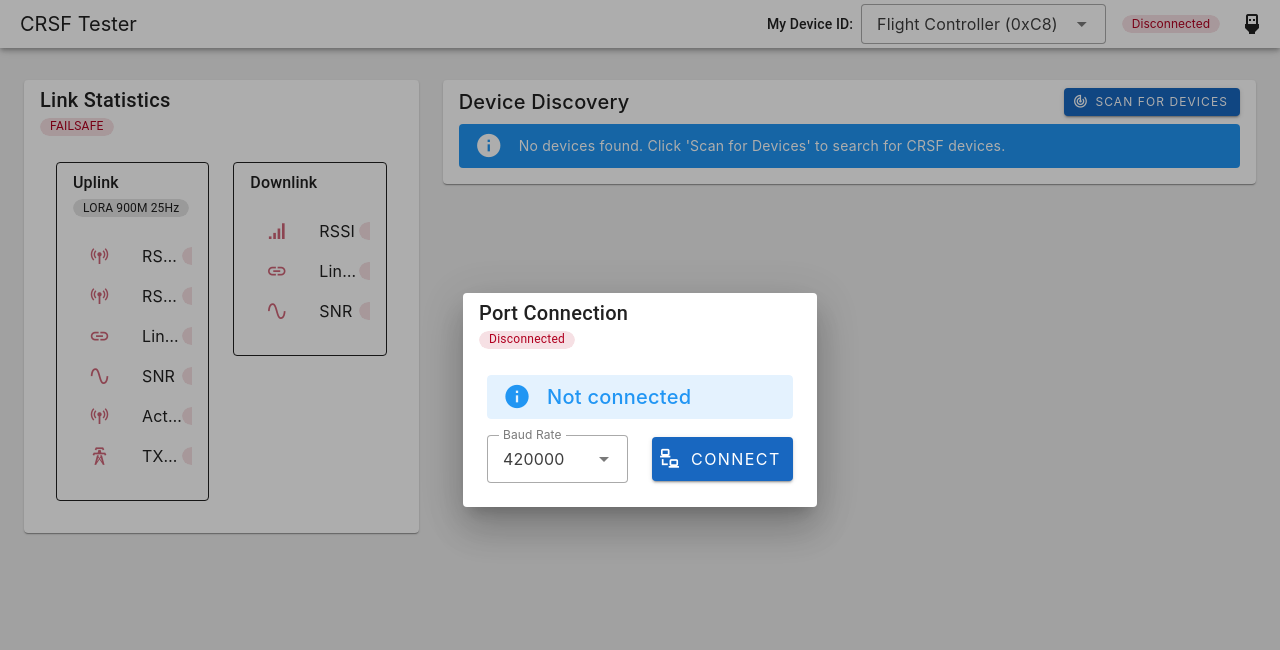
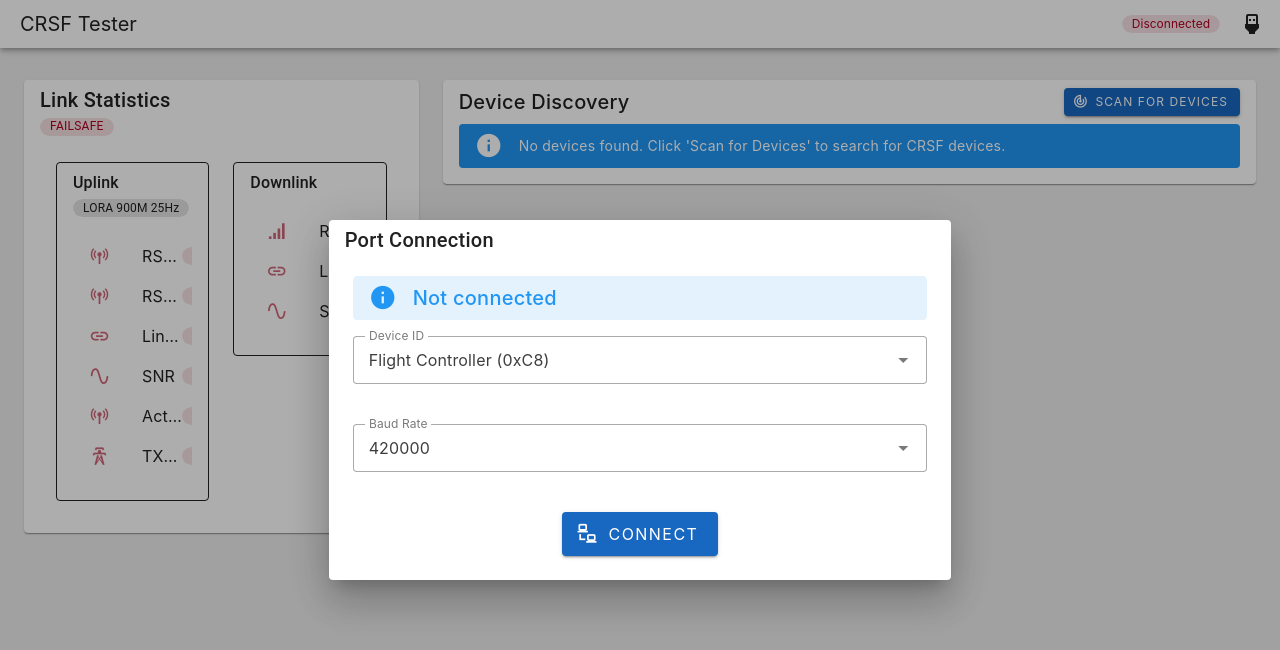
Before and after one commit to pkendall64/CRSF-Tester, a Vue app: page / in a window 1280 px wide. Shown: the top 650 px of the page. Built offline with nearby package versions, Linux system fonts and the light colour scheme.

Commit message:
Put the selected device id onto the connection dialog

```diff
--- a/src/App.vue
+++ b/src/App.vue
@@ -15,21 +15,10 @@ const connectionDialog = ref(true)
 const { isConnected } = useSerialPort()
 const { selectedDeviceId } = useDeviceId()
 const selectedDevice = ref(null)
-const showAttitude = ref(false)
 const showGps = ref(false)
 const showChannels = ref(false)
-const showLinkStats = ref(false)
-const showDeviceDiscovery = ref(false)
 const showBattery = ref(false)
 const showAttitude3D = ref(false)
-
-// Device ID options
-const deviceIds = [
-  { title: 'Flight Controller (0xC8)', value: '0xC8' },
-  { title: 'Radio Transmitter (0xEA)', value: '0xEA' },
-  { title: 'USB Device (0x10)', value: '0x10' },
-  { title: 'Broadcast (0x00)', value: '0x00' }
-]
 
 const onConnected = (connectionInfo) => {
   console.log('Connected to port:', connectionInfo)
@@ -70,9 +59,6 @@ const getStatusColor = computed(() => {
     <v-app-bar>
       <v-app-bar-title>CRSF Tester</v-app-bar-title>
       <template v-slot:append>
-        <span class="text-subtitle-2 mr-2">My Device ID:</span>
-        <v-select v-model="selectedDeviceId" :items="deviceIds" density="compact" hide-details
-          class="device-select mr-4" variant="outlined" />
         <v-chip :color="getStatusColor" size="small" class="mr-2">
           {{ getConnectionStatus }}
         </v-chip>
@@ -129,8 +115,15 @@ const getStatusColor = computed(() => {
 
     <!-- Connection Dialog -->
     <v-dialog v-model="connectionDialog" persistent width="auto">
-      <SerialPortConnection ref="serialPort" :initial-baud-rate="115200" @connected="onConnected"
-        @disconnected="onDisconnected" @error="onError" @status-change="onStatusChange" />
+      <SerialPortConnection
+        ref="serialPort"
+        :initial-baud-rate="115200"
+        v-model:selected-device-id="selectedDeviceId"
+        @connected="onConnected"
+        @disconnected="onDisconnected"
+        @error="onError"
+        @status-change="onStatusChange"
+      />
     </v-dialog>
   </v-app>
 </template>
@@ -141,19 +134,6 @@ const getStatusColor = computed(() => {
   color: white;
 }
 
-.fill-width {
-  width: 100% !important;
-  max-width: 100% !important;
-}
-
-.device-select {
-  max-width: 250px;
-}
-
-:deep(.v-field__input) {
-  min-height: 32px !important;
-}
-
 .main-container {
   padding-left: 24px !important;
   padding-right: 24px !important;
--- a/src/components/SerialPortConnection.vue
+++ b/src/components/SerialPortConnection.vue
@@ -2,9 +2,27 @@
 import { ref, watch } from 'vue'
 import { useSerialPort } from '../composables/useSerialPort'
 
-const emit = defineEmits(['connected', 'disconnected', 'error', 'status-change'])
+const props = defineProps({
+  selectedDeviceId: {
+    type: String,
+    required: true
+  },
+  initialBaudRate: {
+    type: Number,
+    default: 115200
+  }
+})
+
+const emit = defineEmits(['connected', 'disconnected', 'error', 'status-change', 'update:selectedDeviceId'])
 
 const baudRates = [9600, 19200, 38400, 57600, 115200, 420000, 460800, 921600]
+const deviceIds = [
+  { title: 'Flight Controller (0xC8)', value: '0xC8', defaultBaudRate: 420000 },
+  { title: 'Radio Transmitter (0xEA)', value: '0xEA', defaultBaudRate: 400000 },
+  { title: 'USB Device (0x10)', value: '0x10', defaultBaudRate: 460800 },
+  { title: 'Broadcast (0x00)', value: '0x00', defaultBaudRate: 420000 }
+]
+
 const isDialogOpen = ref(false)
 
 const {
@@ -16,6 +34,14 @@ const {
   disconnect,
   setBaudRate
 } = useSerialPort()
+
+// Watch for device ID changes to update baud rate
+watch(() => props.selectedDeviceId, (newDeviceId) => {
+  const device = deviceIds.find(d => d.value === newDeviceId)
+  if (device && !isConnected.value) {
+    setBaudRate(device.defaultBaudRate)
+  }
+})
 
 const onBaudRateChange = (newRate) => {
   setBaudRate(newRate)
@@ -46,18 +72,18 @@ async function disconnectFromSerial() {
 watch([statusMessage, hasError], ([message, isError]) => {
   emit('status-change', { message, isError })
 })
+
+// Set initial baud rate based on selected device
+const device = deviceIds.find(d => d.value === props.selectedDeviceId)
+if (device) {
+  setBaudRate(device.defaultBaudRate)
+}
 </script>
 
 <template>
   <v-card>
     <v-card-title class="text-h6">
       Port Connection
-      <v-spacer></v-spacer>
-      <v-chip
-          :color="isConnected ? 'success' : 'error'"
-          :text="isConnected ? 'Connected' : 'Disconnected'"
-          size="small"
-      ></v-chip>
     </v-card-title>
 
     <v-card-text>
@@ -74,8 +100,20 @@ watch([statusMessage, hasError], ([message, isError]) => {
       </v-alert>
 
       <!-- Controls -->
-      <v-row align="center">
-        <v-col cols="12" sm="6">
+      <v-row>
+        <v-col cols="12">
+          <v-select
+              :model-value="selectedDeviceId"
+              @update:model-value="(val) => emit('update:selectedDeviceId', val)"
+              :items="deviceIds"
+              label="Device ID"
+              density="comfortable"
+              hide-details
+              variant="outlined"
+              class="mb-4"
+          />
+        </v-col>
+        <v-col cols="12">
           <v-select
               v-model="selectedBaudRate"
               @update:model-value="onBaudRateChange"
@@ -85,9 +123,10 @@ watch([statusMessage, hasError], ([message, isError]) => {
               density="comfortable"
               hide-details
               variant="outlined"
+              class="mb-4"
           />
         </v-col>
-        <v-col cols="12" sm="6" class="text-sm-right">
+        <v-col cols="12" class="text-center">
           <v-btn
               :color="isConnected ? 'error' : 'primary'"
               :disabled="isDialogOpen"
```
